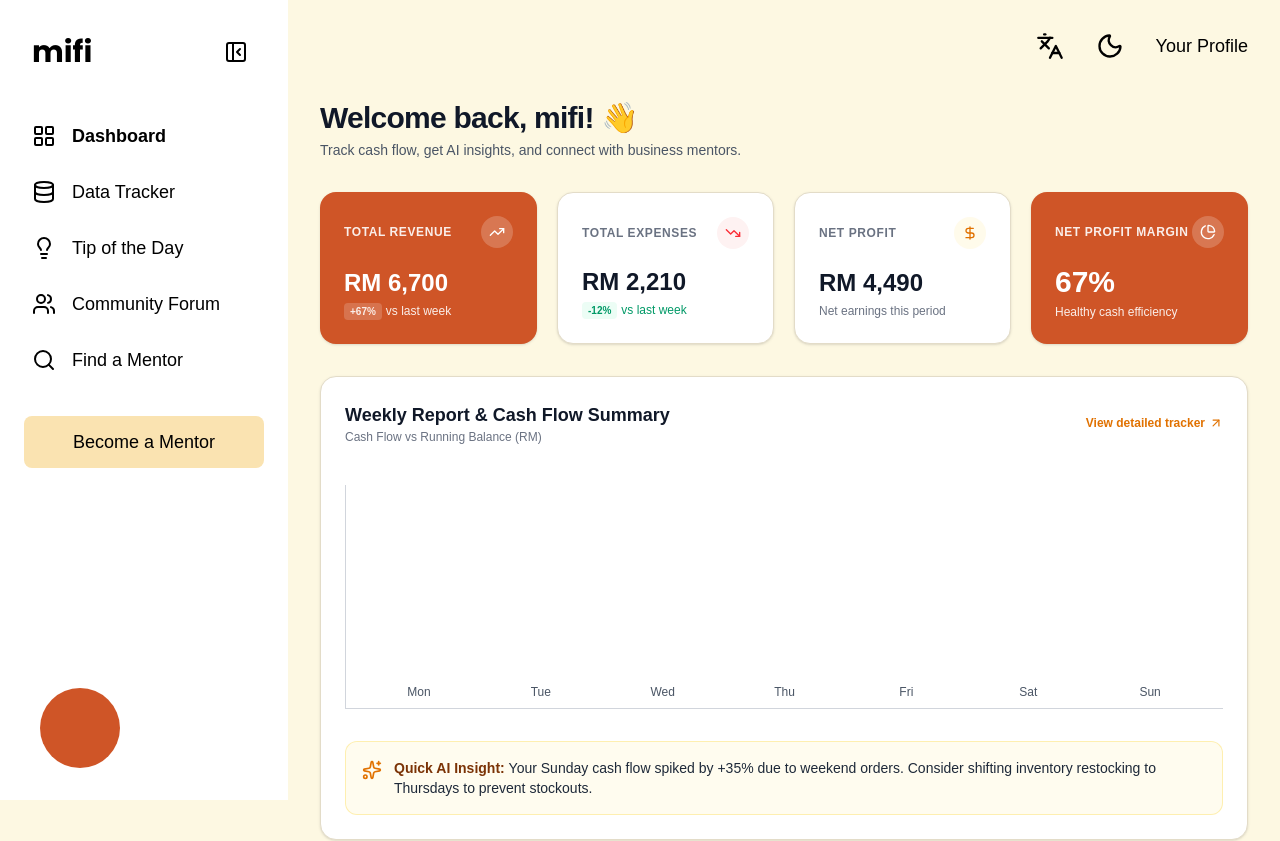
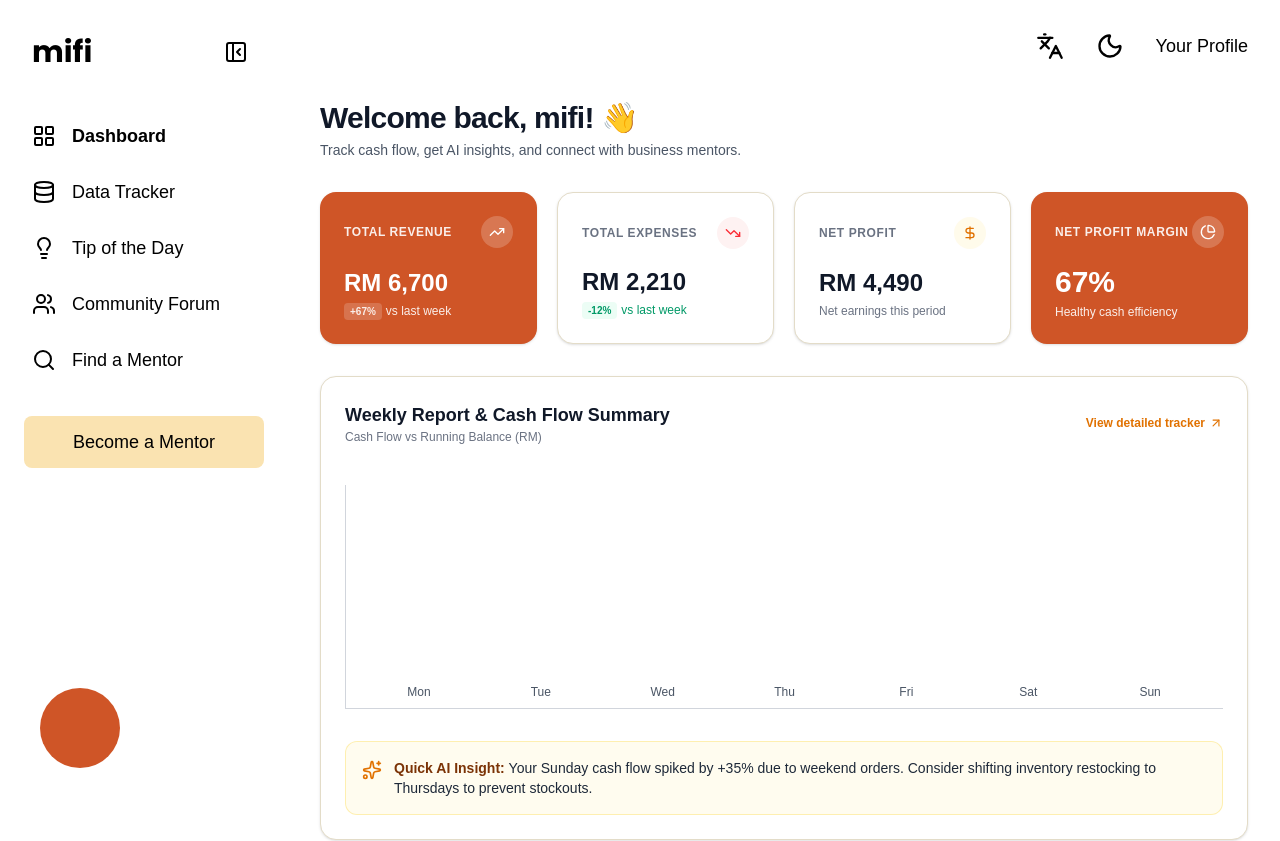
Before and after one commit to JasmineHara/WWCD-FINANCIAL-INCLUSION-AND-SMART-ECONOMY, a Next.js app: page / in a window 1280 px wide. Shown: the top 841 px of the page. Built offline with nearby package versions, Linux system fonts and the light colour scheme; a web font is replaced by a local one.

Commit message:
fixed a coloring bug

```diff
--- a/app/globals.css
+++ b/app/globals.css
@@ -20,7 +20,7 @@
 }
 
 :root {
-  --bg: #fdf8e2;
+  --bg: #ffffff;
   --surface: #ffffff;
   --fg: #000000;
   --accent: #cf5527;
--- a/app/tracker/theme.css
+++ b/app/tracker/theme.css
@@ -13,7 +13,7 @@
 
 :root {
   /* Page background */
-  --mifi-bg: #faf3e0;
+  --mifi-bg: #fdf8e2;
 
   /* Sidebar */
   --mifi-sidebar-bg: #ffffff;
```
